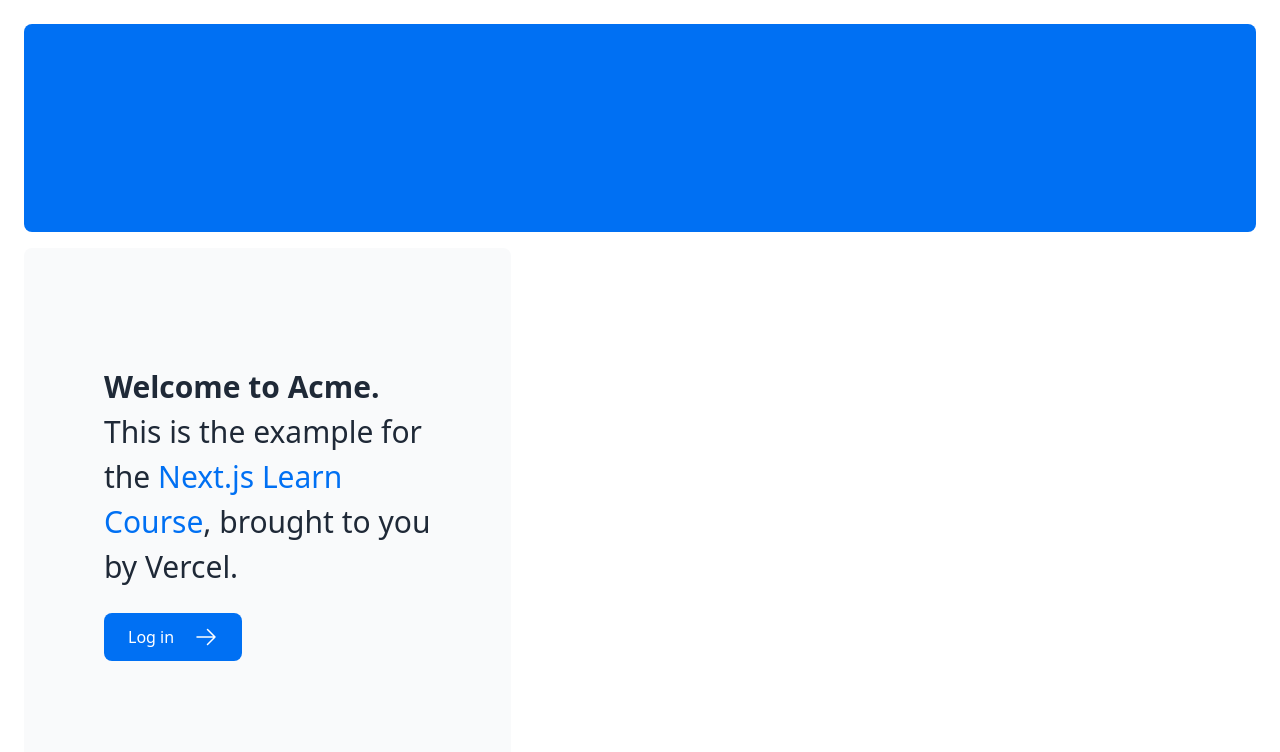
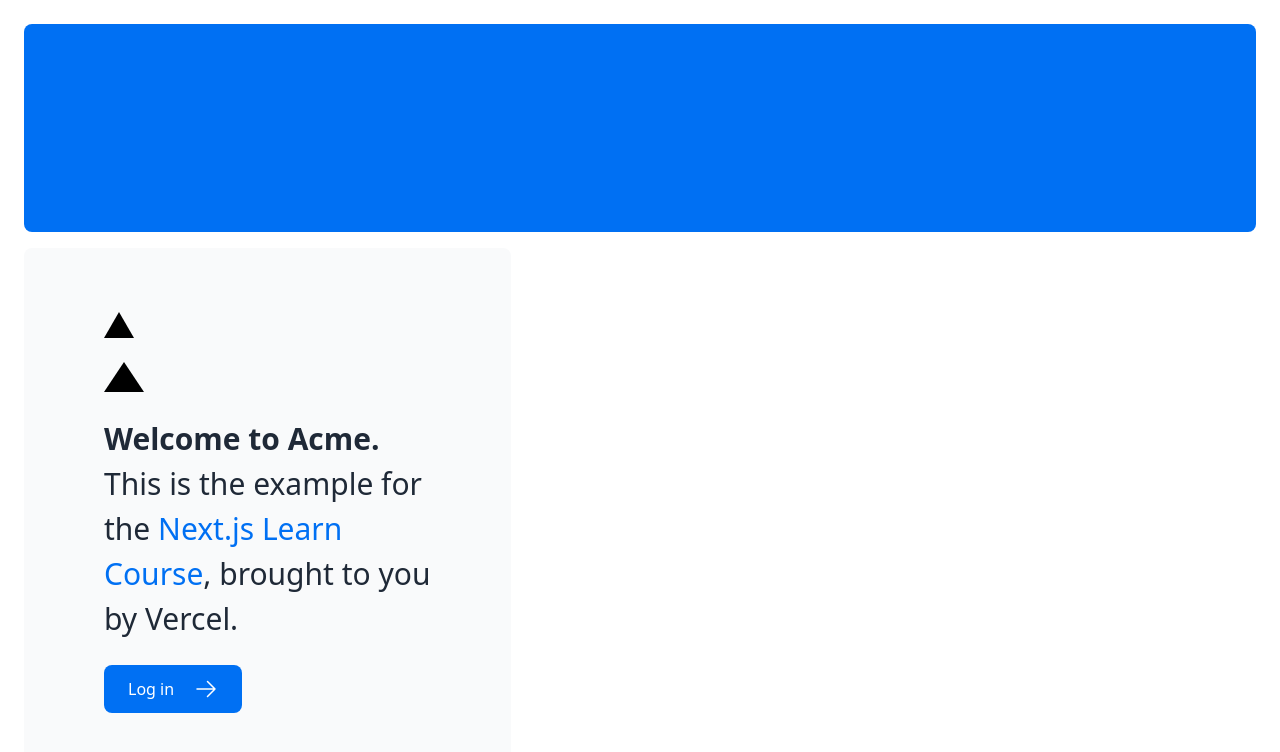
Before and after one commit to hiroki1216/nextjs-dashboard, a Next.js app: page / in a window 1280 px wide. Shown: the top 752 px of the page. Built offline with nearby package versions, Linux system fonts and the light colour scheme.

Commit message:
feat: Add shape element to home page

```diff
--- a/app/page.tsx
+++ b/app/page.tsx
@@ -1,5 +1,6 @@
 import AcmeLogo from '@/app/ui/acme-logo';
 import { ArrowRightIcon } from '@heroicons/react/24/outline';
+import styles from '@/app/ui/home.module.css';
 import Link from 'next/link';
 
 export default function Page() {
@@ -10,6 +11,8 @@
       </div>
       <div className="mt-4 flex grow flex-col gap-4 md:flex-row">
         <div className="flex flex-col justify-center gap-6 rounded-lg bg-gray-50 px-6 py-10 md:w-2/5 md:px-20">
+        <div className="relative w-0 h-0 border-l-[15px] border-r-[15px] border-b-[26px] border-l-transparent border-r-transparent border-b-black"/>
+        <div className={styles.shape} />
           <p className={`text-xl text-gray-800 md:text-3xl md:leading-normal`}>
             <strong>Welcome to Acme.</strong> This is the example for the{' '}
             <a href="https://nextjs.org/learn/" className="text-blue-500">
--- /dev/null
+++ b/app/ui/home.module.css
@@ -0,0 +1,7 @@
+.shape {
+  height: 0;
+  width: 0;
+  border-bottom: 30px solid black;
+  border-left: 20px solid transparent;
+  border-right: 20px solid transparent;
+}
```
